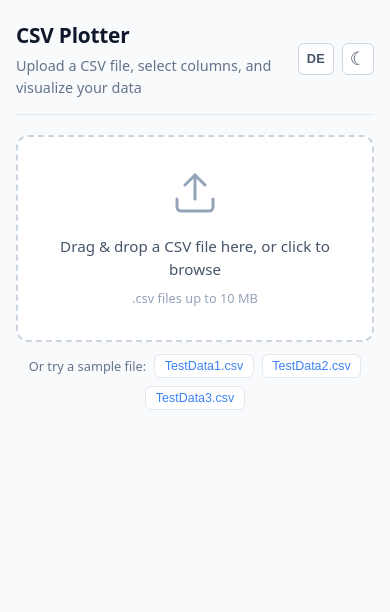
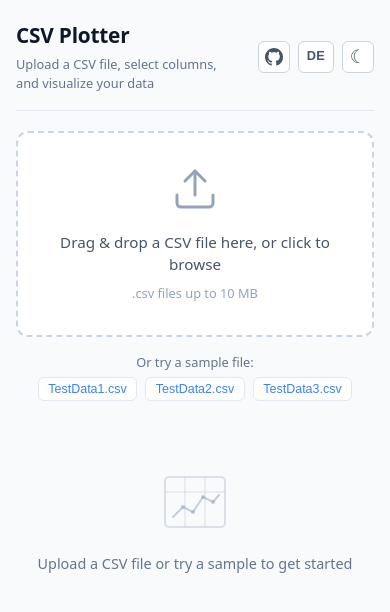
Before and after one commit to rahulsuresh2569/CSV-Plotter, a React (Vite) app in the folder client/: page / in a window 390 px wide. Shown: the top 612 px of the page. Built offline with nearby package versions, Linux system fonts and the light colour scheme.

Commit message:
Add GitHub link, loading skeletons, empty state, toast notifications, and mobile responsive improvements

```diff
--- a/client/src/App.css
+++ b/client/src/App.css
@@ -85,11 +85,28 @@
   color: var(--color-text-primary);
 }
 
+.github-link {
+  display: inline-flex;
+  align-items: center;
+  justify-content: center;
+  width: 2rem;
+  height: 2rem;
+  border: 1px solid var(--color-border-strong);
+  border-radius: var(--radius-sm);
+  background: var(--color-bg-surface);
+  color: var(--color-text-secondary);
+  transition: border-color 0.15s, color 0.15s;
+}
+
+.github-link:hover {
+  border-color: var(--color-border-hover);
+  color: var(--color-text-primary);
+}
+
 .sample-row {
   display: flex;
   align-items: center;
   justify-content: center;
-  flex-wrap: wrap;
   gap: 0.5rem;
   margin-top: -0.75rem;
 }
@@ -97,6 +114,11 @@
 .sample-label {
   font-size: 0.8rem;
   color: var(--color-text-tertiary);
+}
+
+.sample-btns {
+  display: flex;
+  gap: 0.5rem;
 }
 
 .sample-btn {
@@ -121,6 +143,58 @@
   cursor: not-allowed;
 }
 
+/* Loading skeletons */
+.skeleton-group {
+  display: flex;
+  flex-direction: column;
+  gap: 1.5rem;
+}
+
+.skeleton-row {
+  display: flex;
+  gap: 1.5rem;
+}
+
+.skeleton-block {
+  background: var(--color-bg-subtle);
+  border-radius: var(--radius-md);
+  animation: shimmer 1.5s ease-in-out infinite;
+}
+
+.skeleton-table {
+  height: 180px;
+}
+
+.skeleton-panel {
+  flex: 1;
+  height: 100px;
+}
+
+.skeleton-chart {
+  height: 300px;
+}
+
+@keyframes shimmer {
+  0%, 100% { opacity: 0.4; }
+  50% { opacity: 0.8; }
+}
+
+/* Empty state */
+.empty-state {
+  display: flex;
+  flex-direction: column;
+  align-items: center;
+  gap: 1rem;
+  padding: 3rem 1rem;
+  color: var(--color-text-muted);
+}
+
+.empty-state-text {
+  margin: 0;
+  font-size: 0.9rem;
+  color: var(--color-text-tertiary);
+}
+
 .app-main {
   display: flex;
   flex-direction: column;
@@ -140,4 +214,26 @@
   .app-header h1 {
     font-size: 1.3rem;
   }
+
+  .app-subtitle {
+    font-size: 0.8rem;
+  }
+
+  .skeleton-row {
+    flex-direction: column;
+  }
+
+  .skeleton-chart {
+    height: 220px;
+  }
+
+  .empty-state {
+    padding: 2rem 1rem;
+  }
+
+  .sample-row {
+    flex-direction: column;
+    gap: 0.25rem;
+    margin-top: -0.5rem;
+  }
 }
--- a/client/src/App.jsx
+++ b/client/src/App.jsx
@@ -5,6 +5,7 @@ import ParsingSettings from './components/ParsingSettings'
 import DataPreview from './components/DataPreview'
 import ColumnSelector from './components/ColumnSelector'
 import ChartView from './components/ChartView'
+import Toast from './components/Toast'
 import { uploadCSV } from './services/api'
 import { LanguageProvider } from './LanguageContext'
 import translations from './i18n'
@@ -48,6 +49,9 @@ function App() {
 
   // Chart type: 'line' | 'scatter' | 'bar'
   const [chartType, setChartType] = useState('line')
+
+  // Toast notification
+  const [toast, setToast] = useState(null)
 
   // Dark mode — set data-theme synchronously so CSS variables are available
   // during the same render cycle (before child useMemo hooks read them)
@@ -106,6 +110,10 @@ function App() {
       setParseResult(result)
       setLastMetadata(result.metadata)
 
+      // Show success toast
+      const rowLabel = `${result.rowCount?.toLocaleString()} ${t.rows}`
+      setToast(`${t.parseSuccess} \u2014 ${rowLabel}`)
+
       // Auto-select first column as X, reset Y
       if (result.columns.length > 0) {
         setSelectedXColumn(result.columns[0].index)
@@ -133,7 +141,7 @@ function App() {
     } finally {
       setIsUploading(false)
     }
-  }, [])
+  }, [t])
 
   /**
    * Called when the user selects a file via drag-and-drop or file input.
@@ -189,6 +197,17 @@ function App() {
               <p className="app-subtitle">{t.appSubtitle}</p>
             </div>
             <div className="header-controls">
+              <a
+                className="github-link"
+                href="https://github.com/rahulsuresh2569/CSV-Plotter"
+                target="_blank"
+                rel="noopener noreferrer"
+                title="GitHub"
+              >
+                <svg width="18" height="18" viewBox="0 0 16 16" fill="currentColor">
+                  <path d="M8 0C3.58 0 0 3.58 0 8c0 3.54 2.29 6.53 5.47 7.59.4.07.55-.17.55-.38 0-.19-.01-.82-.01-1.49-2.01.37-2.53-.49-2.69-.94-.09-.23-.48-.94-.82-1.13-.28-.15-.68-.52-.01-.53.63-.01 1.08.58 1.23.82.72 1.21 1.87.87 2.33.66.07-.52.28-.87.51-1.07-1.78-.2-3.64-.89-3.64-3.95 0-.87.31-1.59.82-2.15-.08-.2-.36-1.02.08-2.12 0 0 .67-.21 2.2.82.64-.18 1.32-.27 2-.27s1.36.09 2 .27c1.53-1.04 2.2-.82 2.2-.82.44 1.1.16 1.92.08 2.12.51.56.82 1.27.82 2.15 0 3.07-1.87 3.75-3.65 3.95.29.25.54.73.54 1.48 0 1.07-.01 1.93-.01 2.2 0 .21.15.46.55.38A8.01 8.01 0 0016 8c0-4.42-3.58-8-8-8z"/>
+                </svg>
+              </a>
               <button
                 className="lang-toggle"
                 onClick={toggleLanguage}
@@ -216,6 +235,7 @@ function App() {
 
           <div className="sample-row">
             <span className="sample-label">{t.trySample}</span>
+            <span className="sample-btns">
               {SAMPLE_FILES.map((sample) => (
                 <button
                   key={sample.name}
@@ -226,6 +246,7 @@ function App() {
                   {sample.name}
                 </button>
               ))}
+            </span>
           </div>
 
           <StatusBar
@@ -272,7 +293,41 @@ function App() {
               />
             </>
           )}
+
+          {isUploading && !parseResult && (
+            <div className="skeleton-group">
+              <div className="skeleton-block skeleton-table" />
+              <div className="skeleton-row">
+                <div className="skeleton-block skeleton-panel" />
+                <div className="skeleton-block skeleton-panel" />
+              </div>
+              <div className="skeleton-block skeleton-chart" />
+            </div>
+          )}
+
+          {!parseResult && !isUploading && !error && (
+            <div className="empty-state">
+              <svg width="80" height="80" viewBox="0 0 80 80" fill="none" xmlns="http://www.w3.org/2000/svg">
+                <rect x="10" y="20" width="60" height="50" rx="4" stroke="currentColor" strokeWidth="2" opacity="0.3" />
+                <line x1="10" y1="35" x2="70" y2="35" stroke="currentColor" strokeWidth="1.5" opacity="0.2" />
+                <line x1="30" y1="20" x2="30" y2="70" stroke="currentColor" strokeWidth="1.5" opacity="0.2" />
+                <line x1="50" y1="20" x2="50" y2="70" stroke="currentColor" strokeWidth="1.5" opacity="0.2" />
+                <polyline points="18,60 28,50 38,55 48,40 58,45 64,38" stroke="currentColor" strokeWidth="2" strokeLinecap="round" strokeLinejoin="round" opacity="0.5" />
+                <circle cx="28" cy="50" r="2" fill="currentColor" opacity="0.5" />
+                <circle cx="38" cy="55" r="2" fill="currentColor" opacity="0.5" />
+                <circle cx="48" cy="40" r="2" fill="currentColor" opacity="0.5" />
+                <circle cx="58" cy="45" r="2" fill="currentColor" opacity="0.5" />
+              </svg>
+              <p className="empty-state-text">{t.emptyStateHint}</p>
+            </div>
+          )}
         </main>
+
+        <Toast
+          message={toast}
+          visible={!!toast}
+          onDismiss={() => setToast(null)}
+        />
       </div>
     </LanguageProvider>
   )
--- /dev/null
+++ b/client/src/components/Toast.jsx
@@ -0,0 +1,29 @@
+import { useEffect } from 'react'
+import styles from './Toast.module.css'
+
+/**
+ * Auto-dismissing toast notification.
+ *
+ * Props:
+ *   message: string        — text to display
+ *   visible: boolean       — controls mount/animation
+ *   onDismiss: () => void  — called when toast should disappear
+ *   duration: number       — auto-dismiss delay in ms (default 3500)
+ */
+export default function Toast({ message, visible, onDismiss, duration = 3500 }) {
+  useEffect(() => {
+    if (!visible) return
+    const id = setTimeout(onDismiss, duration)
+    return () => clearTimeout(id)
+  }, [visible, duration, onDismiss])
+
+  if (!visible) return null
+
+  return (
+    <div className={styles.toast}>
+      <span className={styles.icon}>&#10003;</span>
+      <span className={styles.message}>{message}</span>
+      <button className={styles.close} onClick={onDismiss} aria-label="Dismiss">&times;</button>
+    </div>
+  )
+}
--- /dev/null
+++ b/client/src/components/Toast.module.css
@@ -0,0 +1,78 @@
+.toast {
+  position: fixed;
+  bottom: 1.5rem;
+  left: 50%;
+  transform: translateX(-50%);
+  display: flex;
+  align-items: center;
+  gap: 0.5rem;
+  padding: 0.6rem 1rem;
+  background: #1a1a2e;
+  border: 1px solid #2a2a40;
+  border-radius: var(--radius-md);
+  box-shadow: 0 4px 20px rgba(0, 0, 0, 0.25);
+  font-size: 0.85rem;
+  color: #e8e8ef;
+  z-index: 1000;
+  animation: toastIn 0.3s ease;
+}
+
+.icon {
+  color: #4ade80;
+  font-size: 1rem;
+  font-weight: 700;
+  line-height: 1;
+  flex-shrink: 0;
+}
+
+.message {
+  flex: 1;
+  line-height: 1.3;
+}
+
+.close {
+  padding: 0;
+  border: none;
+  background: none;
+  color: #888;
+  font-size: 1.1rem;
+  line-height: 1;
+  cursor: pointer;
+  flex-shrink: 0;
+  transition: color 0.15s;
+}
+
+.close:hover {
+  color: #ccc;
+}
+
+@keyframes toastIn {
+  from {
+    opacity: 0;
+    transform: translateX(-50%) translateY(10px);
+  }
+  to {
+    opacity: 1;
+    transform: translateX(-50%) translateY(0);
+  }
+}
+
+@media (max-width: 640px) {
+  .toast {
+    left: 1rem;
+    right: 1rem;
+    transform: none;
+    bottom: 1rem;
+  }
+
+  @keyframes toastIn {
+    from {
+      opacity: 0;
+      transform: translateY(10px);
+    }
+    to {
+      opacity: 1;
+      transform: translateY(0);
+    }
+  }
+}
--- a/client/src/i18n.js
+++ b/client/src/i18n.js
@@ -70,6 +70,13 @@ const translations = {
 
     // Sample data
     trySample: 'Or try a sample file:',
+
+    // Empty state
+    emptyStateHint: 'Upload a CSV file or try a sample to get started',
+
+    // Toast
+    parseSuccess: 'File parsed successfully',
+    rows: 'rows',
   },
 
   de: {
@@ -143,6 +150,13 @@ const translations = {
 
     // Sample data
     trySample: 'Oder eine Beispieldatei testen:',
+
+    // Empty state
+    emptyStateHint: 'CSV-Datei hochladen oder ein Beispiel ausprobieren',
+
+    // Toast
+    parseSuccess: 'Datei erfolgreich verarbeitet',
+    rows: 'Zeilen',
   },
 }
 
```
Lines whose indentation alone changed are shown as unchanged.
